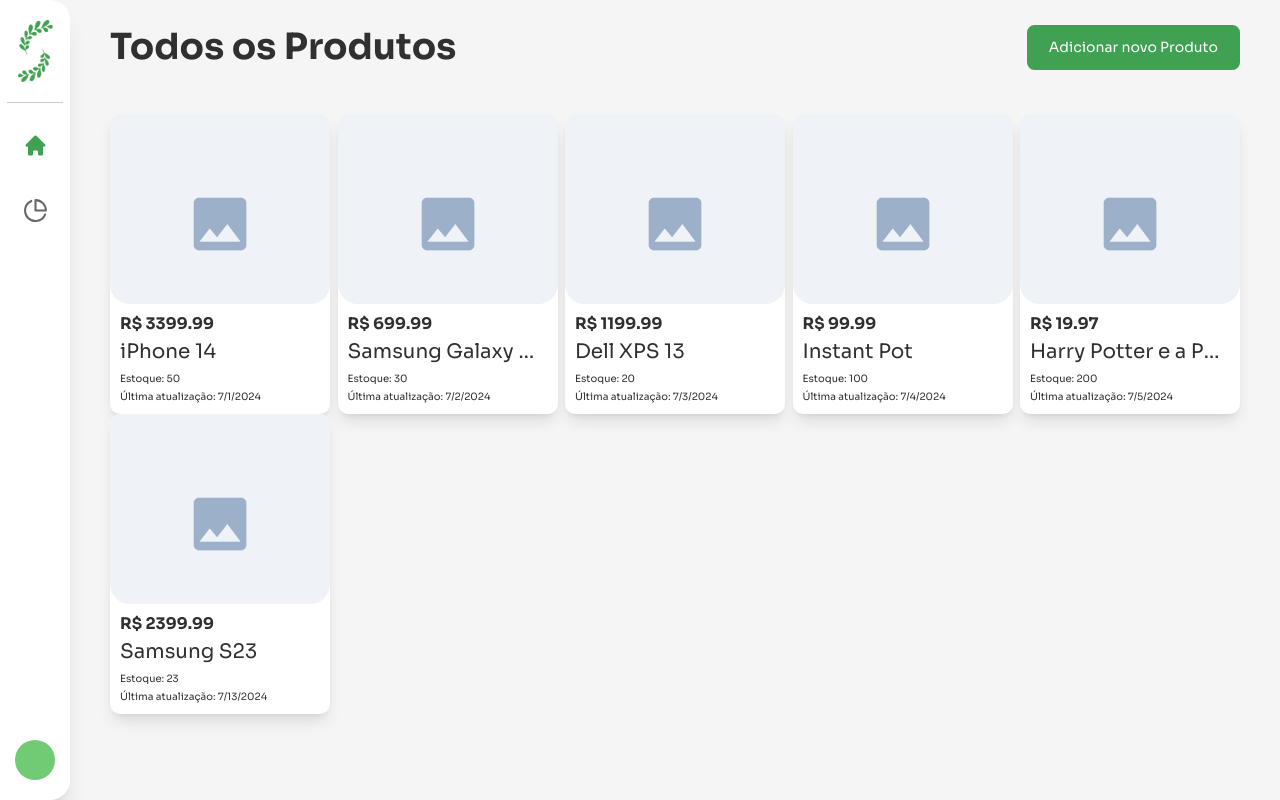
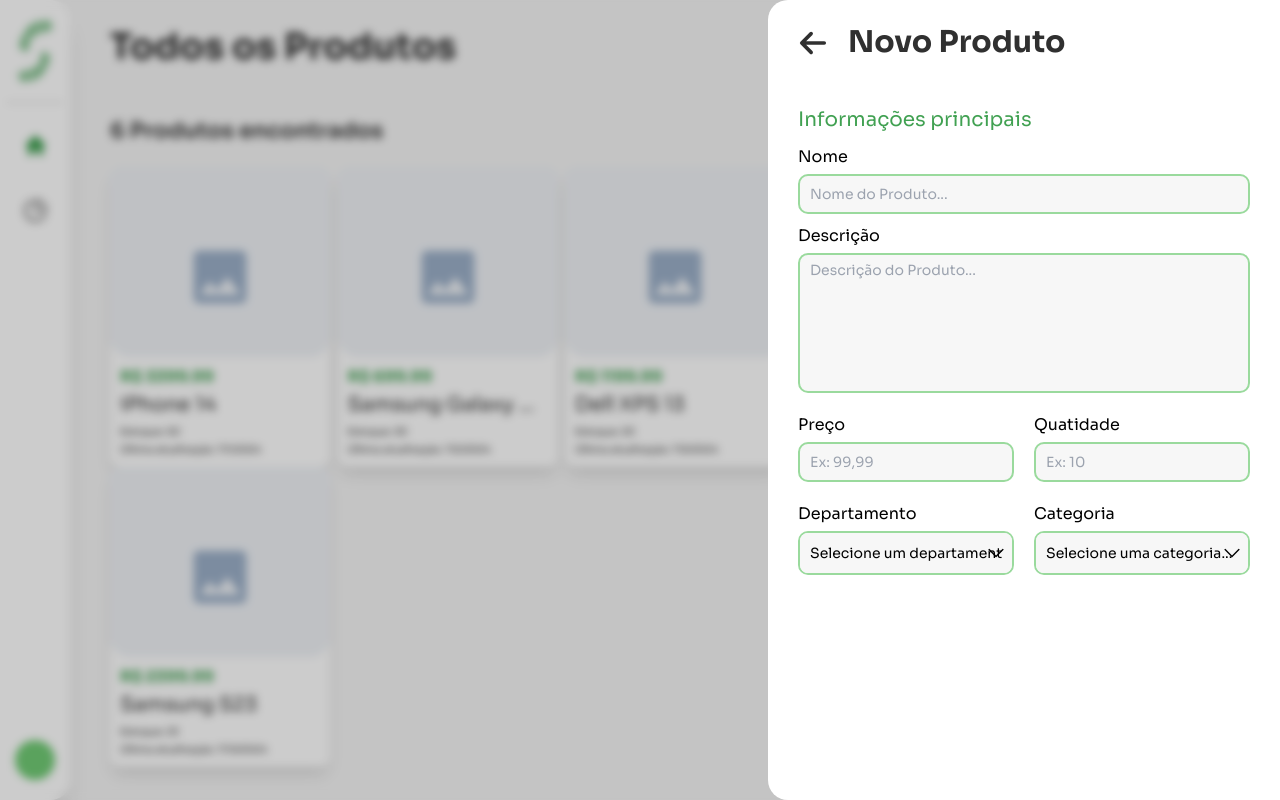
Before and after one commit to AwdreyCandido/salvus-web-store, a React (Vite) app: page /dashboard/home in a window 1280 px wide. Built offline with nearby package versions, Linux system fonts and the light colour scheme.

Commit message:
ui: scaffolding new product  modal

```diff
--- /dev/null
+++ b/src/components/modals/new-product/NewProductModal.tsx
@@ -0,0 +1,59 @@
+import React from "react";
+import { HiArrowLeft } from "react-icons/hi2";
+import InputField from "../../ui/inputs/InputField";
+import SelectInput from "../../ui/inputs/SelectInput";
+import TextField from "../../ui/inputs/TextField";
+
+const NewProductModal = () => {
+  return (
+    <div>
+      <div className="h-[100vh] w-[100vw] fixed aspect-video bg-black-20 backdrop-blur-sm drop-shadow-[20rem] z-40 top-0 left-0"></div>
+      <div className="h-full w-[40vw] z-50 fixed rounded-l-[2rem] p-8 px-12 right-0 top-0 bg-white">
+        <div className="flex text-dark items-center gap-8">
+          <HiArrowLeft
+            onClick={() => {}}
+            className="text-[3rem] stroke-[1.4] cursor-pointer"
+          />
+          <h1 className="font-sora  text-[3rem] font-bold">Novo Produto</h1>
+        </div>
+        <div className="mt-[4rem]">
+          <h2 className="text-h3 font-sora text-primary">
+            Informações principais
+          </h2>
+          <InputField
+            name="name"
+            label="Nome"
+            placeholder="Nome do Produto..."
+          />
+          <TextField
+            name="description"
+            label="Descrição"
+            placeholder="Descrição do Produto..."
+          />
+          <div className="flex gap-8 justify-between">
+            <InputField name="price" label="Preço" placeholder="Ex: 99,99" />
+            <InputField
+              name="quantity"
+              label="Quatidade"
+              placeholder="Ex: 10"
+            />
+          </div>
+          <div className="flex gap-8 justify-between">
+            <SelectInput
+              name="departmentId"
+              label="Departamento"
+              placeholder="Selecione um departamento..."
+            />
+            <SelectInput
+              name="categoryId"
+              label="Categoria"
+              placeholder="Selecione uma categoria..."
+            />
+          </div>
+        </div>
+      </div>
+    </div>
+  );
+};
+
+export default NewProductModal;
--- a/src/components/product-card/ProductCard.tsx
+++ b/src/components/product-card/ProductCard.tsx
@@ -1,5 +1,6 @@
 import React from "react";
 import placeholderImg from "./../../assets/imgs/placeholder.png";
+import { NavLink } from "react-router-dom";
 
 type ProductProps = {
   id: number;
@@ -25,6 +26,7 @@
   tags,
 }) => {
   return (
+    <NavLink to={`/dashboard/product/${id}`}>
       <div className="flex flex-col w-[22rem] h-[30rem] rounded-2xl bg-white shadow-lg hover:shadow-none cursor-pointer overflow-hidden font-sora text-dark duration-300">
         <div className="w-full h-[18rem] rounded-b-[2rem]  flex-1 overflow-hidden">
           <img
@@ -33,7 +35,7 @@
           />
         </div>
         <div className="p-4 flex flex-col gap-2">
-        <p className="text-h4 font-bold leading-tight">R$ {price}</p>
+          <p className="text-h4 font-bold leading-tight text-primary">R$ {price}</p>
           <p className="text-h3 leading-tight overflow-ellipsis truncate">
             {name}
           </p>
@@ -41,6 +43,7 @@
           <p>Última atualização: {new Date(createdAt).toLocaleDateString()}</p>
         </div>
       </div>
+    </NavLink>
   );
 };
 
--- a/src/components/ui/inputs/InputField.tsx
+++ b/src/components/ui/inputs/InputField.tsx
@@ -1,12 +1,18 @@
-import React from 'react'
+import React from "react";
 
-const InputField = () => {
+interface InputProps extends React.HTMLProps<HTMLInputElement> {}
+
+const InputField: React.FC<InputProps> = ({ name, label, placeholder }) => {
   return (
-    <div className='flex gap-2 my-4 flex-col font-sora text-text'>
-      <label className='text-h4'>Label</label>
-      <input className='h-[4rem] px-4 py-2 rounded-xl outline-0 border-2 border-primary-light ring-primary' placeholder='Placeholder...' />
+    <div className="flex gap-2 w-full my-4 flex-col font-sora text-text">
+      <label className="text-h4">{label}</label>
+      <input
+        name={name}
+        className="h-[4rem] bg-gray px-4 py-2 rounded-2xl outline-0 border-2 border-primary-light ring-primary"
+        placeholder={placeholder}
+      />
     </div>
-  )
-}
+  );
+};
 
-export default InputField
+export default InputField;
--- /dev/null
+++ b/src/components/ui/inputs/SelectInput.tsx
@@ -0,0 +1,29 @@
+import React from "react";
+import { HiChevronDown } from "react-icons/hi2";
+
+interface SelectProps extends React.HTMLProps<HTMLSelectElement> {}
+
+const SelectInput: React.FC<SelectProps> = ({ name, label, placeholder }) => {
+  return (
+    <div className="flex gap-2 w-full my-4 flex-col font-sora text-text">
+      <label className="text-h4">{label}</label>
+      <div className="flex relative items-center h-[4rem] bg-gray rounded-2xl overflow-hidden flex-1 border-2 border-primary-light">
+        <select
+          name={name}
+          className="h-[4rem] bg-gray w-full appearance-none text-text px-4 py-2  outline-0 "
+        >
+          <option className="" disabled selected>
+            {placeholder}
+          </option>
+          <option value="Não informado">Não informado</option>
+          <option value="Masculino">Masculino</option>
+          <option value="Feminino">Feminino</option>
+          <option value="Outro">Outro</option>
+        </select>
+        <HiChevronDown className=" absolute text-h2  right-2" />
+      </div>
+    </div>
+  );
+};
+
+export default SelectInput;
--- /dev/null
+++ b/src/components/ui/inputs/TextField.tsx
@@ -0,0 +1,19 @@
+import React from "react";
+
+interface TextareaProps extends React.HTMLProps<HTMLTextAreaElement> {}
+
+const TextField: React.FC<TextareaProps> = ({ name, label, placeholder }) => {
+  return (
+    <div className="flex gap-2 w-full my-4 flex-col font-sora text-text">
+      <label className="text-h4">{label}</label>
+      <textarea
+        name={name}
+        maxLength={800}
+        className="h-[14rem] resize-none bg-gray px-4 py-2 rounded-2xl outline-0 border-2 border-primary-light ring-primary"
+        placeholder={placeholder}
+      />
+    </div>
+  );
+};
+
+export default TextField;
--- a/src/main.tsx
+++ b/src/main.tsx
@@ -4,9 +4,11 @@
 
 import { createBrowserRouter, RouterProvider } from "react-router-dom";
 import HomePage from "./pages/homepage/HomePage.tsx";
+import ProductDetails from "./pages/product-details/ProductDetails.tsx";
 
 const router = createBrowserRouter([
   { path: "/dashboard/home", element: <HomePage /> },
+  { path: "/dashboard/product/:productId", element: <ProductDetails /> },
 ]);
 
 ReactDOM.createRoot(document.getElementById("root")!).render(
--- a/src/pages/homepage/HomePage.tsx
+++ b/src/pages/homepage/HomePage.tsx
@@ -3,21 +3,27 @@
 import ProductCard from "../../components/product-card/ProductCard";
 import Layout from "../../components/ui/layout/Layout";
 import { products } from "../../data/products";
+import NewProductModal from "../../components/modals/new-product/NewProductModal";
 
 const HomePage = () => {
   const [productsList, setProductsList] = useState(products);
+  const [newProductModalIsOpen, setNewProductModalIsOpen] = useState(true);
 
   return (
+    <>
       <Layout>
-      <div>
+        <div className="text-dark">
           <div className="flex w-full justify-between items-center">
-          <h1 className="font-sora text-dark text-h1 font-bold">
-            Todos os Produtos
-          </h1>
+            <h1 className="font-sora  text-h1 font-bold">Todos os Produtos</h1>
             <PrimaryButton title="Adicionar novo Produto" />
           </div>
-
-        <section className="flex flex-wrap justify-between mt-[4rem]">
+          <div className="mt-16"></div>
+          <div>
+            <h2 className="text-h2 font-sora font-semibold">
+              {productsList.length} Produtos encontrados
+            </h2>
+          </div>
+          <section className="flex flex-wrap justify-between mt-8">
             {productsList.map((prod) => {
               return (
                 <ProductCard
@@ -36,6 +42,8 @@
           </section>
         </div>
       </Layout>
+      {newProductModalIsOpen && <NewProductModal />}
+    </>
   );
 };
 
--- /dev/null
+++ b/src/pages/product-details/ProductDetails.tsx
@@ -0,0 +1,34 @@
+import React, { useEffect, useState } from "react";
+import Layout from "../../components/ui/layout/Layout";
+import PrimaryButton from "../../components/ui/buttons/primary-button/PrimaryButton";
+import { HiArrowLeft } from "react-icons/hi2";
+import { useParams, useNavigate } from "react-router-dom";
+import { products } from "../../data/products";
+
+const ProductDetails = () => {
+  const { productId } = useParams();
+  const navigate = useNavigate();
+
+  const selected = products.find((prod) => prod.id == +productId!);
+
+  function goBack() {
+    navigate(-1);
+  }
+
+  return (
+    <Layout>
+      <div className="flex w-full justify-between items-center">
+        <div className="flex text-dark items-center gap-8">
+          <HiArrowLeft onClick={goBack} className="text-h1 stroke-[1.2] cursor-pointer" />
+          <h1 className="font-sora  text-h1 font-bold">{selected?.name}</h1>
+        </div>
+        <div className="flex gap-8">
+          <PrimaryButton title="Excluir" />
+          <PrimaryButton title="Editar" />
+        </div>
+      </div>
+    </Layout>
+  );
+};
+
+export default ProductDetails;
--- a/tailwind.config.js
+++ b/tailwind.config.js
@@ -22,6 +22,7 @@
       "danger-light": "#FFE5D3",
       "warning-light": "#FFF5CC",
       dark: "#303030",
+      gray: "#f7f7f7"
     },
     fontFamily: {
       sora: "Sora, sans-serif",
```
Lines whose indentation alone changed are shown as unchanged.
